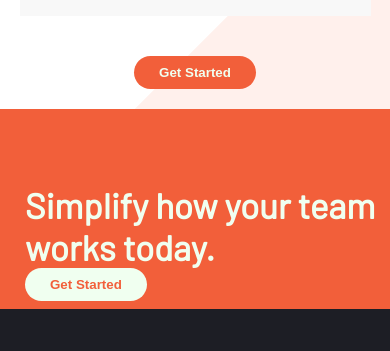
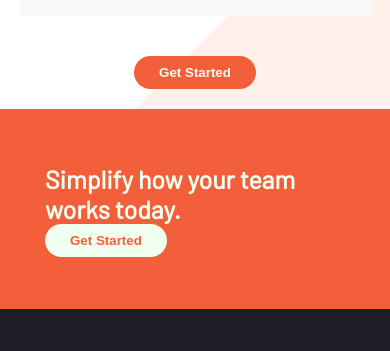
Before and after one commit to mutmainaho/manage-landing-page, a plain HTML site: page index.html in a window 390 px wide. Shown: the part 2704-3055 px from the top of the page. Drawn offline with nearby package versions, Linux system fonts and the light colour scheme; a web font is replaced by a local one.

Commit message:
final commit

```diff
--- a/index.html
+++ b/index.html
@@ -120,7 +120,7 @@
      <button class="btn">Get Started</button>
   </article>
   <section class="team">
-    <div class="row">
+    <div class="row1">
       <h2 class="team2">Simplify how your team <br> works today.</h2>
       <a  href="#">
         <button class="white">Get Started</button>
@@ -129,7 +129,7 @@
   </section>
   <footer>
     <div class="info">
-      <div class="row">
+      <div class=" row">
         <div class="col-1-of-4">
           <img src="./images/logo.svg" alt="logo">
           <ul id="socials">
--- a/style.css
+++ b/style.css
@@ -172,12 +172,19 @@ article h1{
 article{
     text-align: center;
 }
+.row1{
+    display: flex;
+    justify-content: space-between;
+    margin: 25px;
+
+}
 .row{
     display: flex;
     justify-content: space-between;
     margin: 25px;
 
 }
+
 
 .team{
     background-color: hsl(12, 88%, 59%);
@@ -330,11 +337,33 @@ footer{
       @media only screen and (max-width: 485px){
         .info{
             flex-direction: column-reverse;
+            display: inline-block;
+            padding: 10px;
+        }
+        .row1{
+            display: inline-block;
+            padding: 10px;
+
+        }
+        .team{
+            flex-direction: column;
+            align-items: center;
+             padding: 10px;
+        }
+        .team2{
+            font-size: 25px;
+            padding-top: 10px;
+        }
+        .team2 h2{
+            padding-top: 10px;
         }
         .row{
+            flex-direction: column-reverse;
             display: inline-block;
+            padding: 10px;
+        }
 
-        }
+
       }
 
 
```
